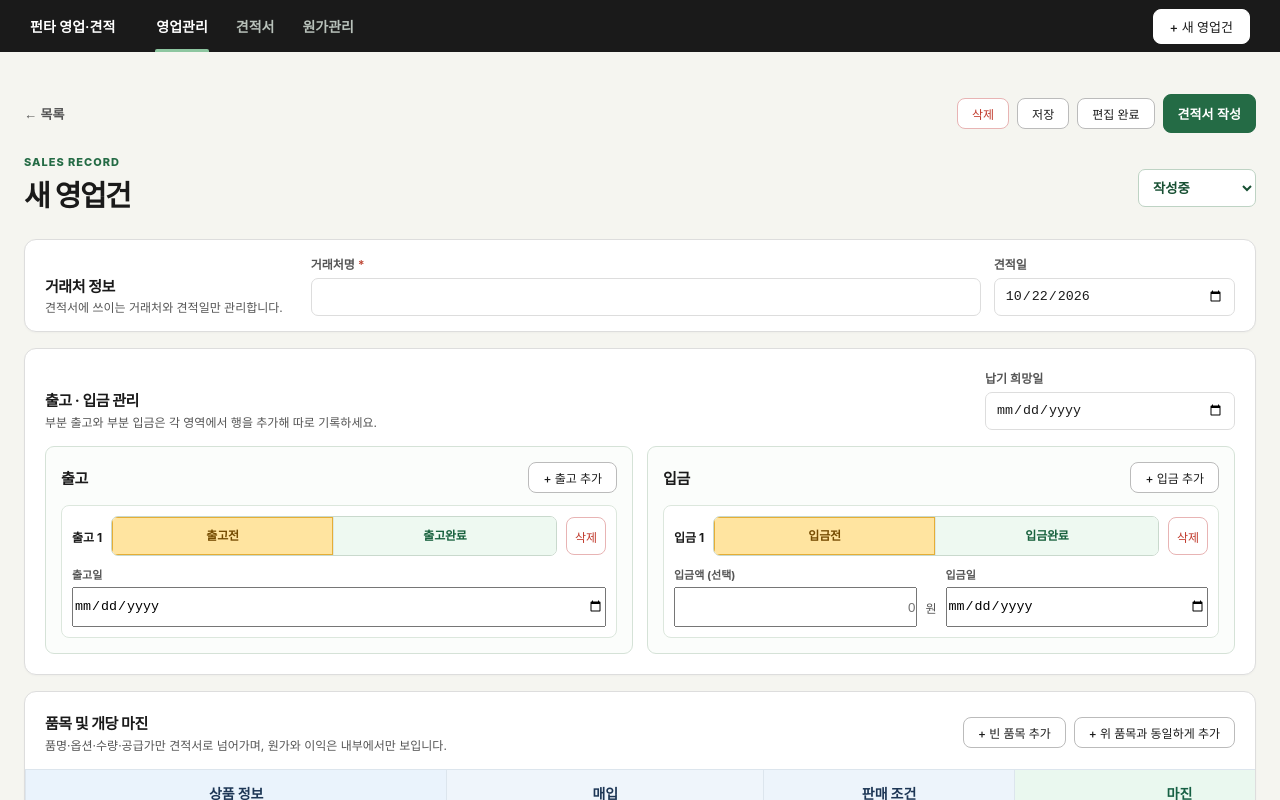
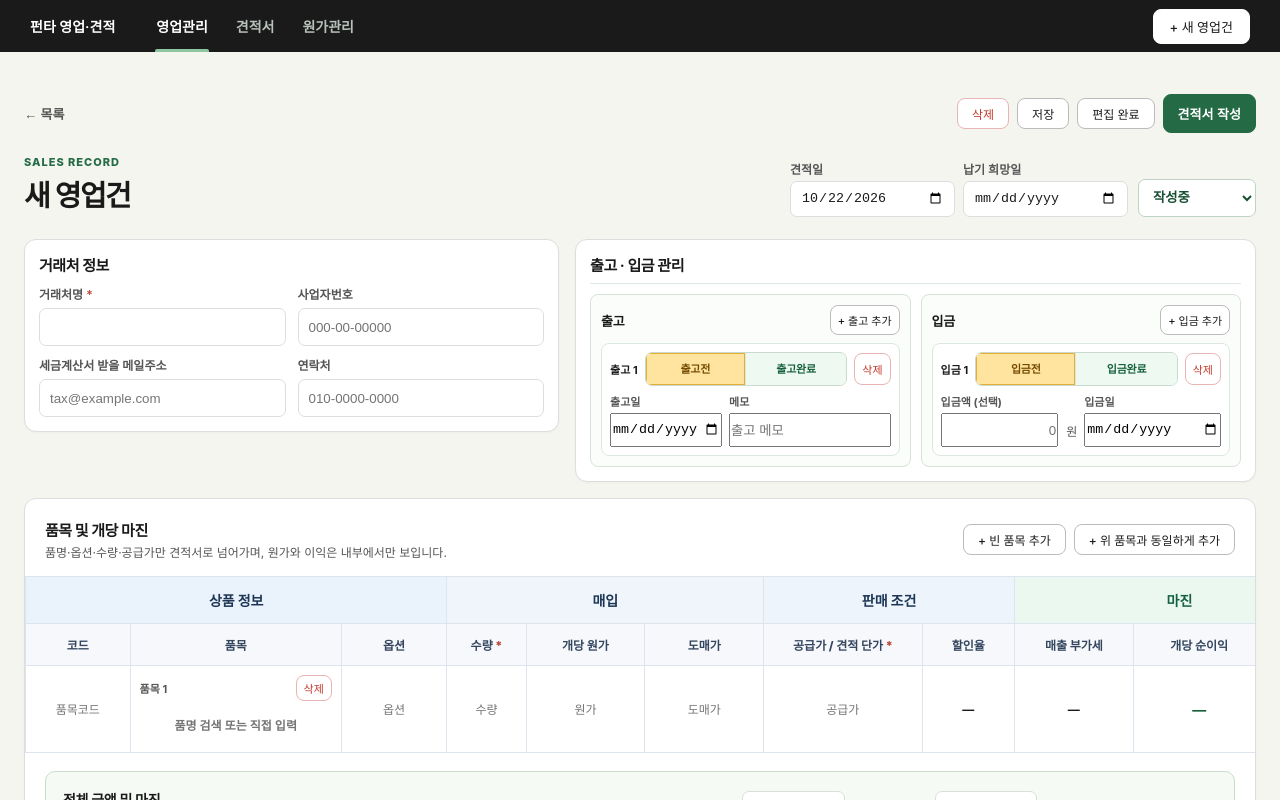
Before and after one commit to gihoan1209-lgtm/funtastic-quote, a Next.js app: page / in a window 1280 px wide. Both pictures are taken after a click on the button "첫 영업건 등록". Shown: the top 800 px of the page. Built offline with nearby package versions, Linux system fonts and the light colour scheme.

Commit message:
Refine client and tracking details

```diff
--- a/app/globals.css
+++ b/app/globals.css
@@ -450,9 +450,13 @@ body {
 .back-button { padding: 4px 0; color: var(--text2); border: 0; background: transparent; font-size: 13px; font-weight: 600; }
 .back-button:hover { color: var(--text); }
 .sales-detail-title { margin-bottom: 18px; text-align: left; }
+.sales-title-tools { display: flex; align-items: flex-end; justify-content: flex-end; gap: 10px; }
+.sales-date-strip { display: grid; grid-template-columns: repeat(2, minmax(140px, 165px)); gap: 8px; }
+.sales-date-strip .field { gap: 4px; }
+.sales-date-strip input { min-height: 36px; }
 .status-select { min-width: 118px; color: var(--green-dark); border-color: #bed3c4; font-weight: 700; }
 .sales-form-grid { display: grid; grid-template-columns: minmax(0, 0.88fr) minmax(0, 1.12fr); align-items: start; gap: 16px; margin-bottom: 16px; }
-.sales-record-overview { display: grid; gap: 16px; margin-bottom: 16px; }
+.sales-record-overview { display: grid; grid-template-columns: minmax(360px, 0.88fr) minmax(540px, 1.12fr); align-items: start; gap: 16px; margin-bottom: 16px; }
 .form-card { padding: 20px; margin-bottom: 16px; }
 .sales-form-grid .form-card, .sales-record-overview .form-card { margin-bottom: 0; }
 .form-card h2 { margin-bottom: 15px; font-size: 15px; letter-spacing: -0.03em; }
@@ -475,51 +479,48 @@ body {
 .check-label, .vat-toggle, .quote-vat { display: inline-flex; align-items: center; gap: 5px; color: var(--text2); font-size: 12px; }
 .check-label input, .vat-toggle input, .quote-vat input { width: 14px; height: 14px; accent-color: var(--green); }
 
-.sales-core-card { padding: 15px 20px; }
-.sales-core-bar { display: grid; grid-template-columns: minmax(170px, 0.42fr) minmax(0, 1.58fr); align-items: end; gap: 20px; }
-.sales-core-label h2 { margin: 0 0 3px; font-size: 15px; letter-spacing: -0.03em; }
-.sales-core-label p { color: var(--text2); font-size: 12px; line-height: 1.45; }
-.sales-core-fields { grid-template-columns: minmax(0, 1fr) minmax(190px, 0.36fr); align-items: end; }
-.tracking-card { display: grid; align-content: start; gap: 16px; }
-.tracking-card-header { display: flex; align-items: flex-end; justify-content: space-between; gap: 18px; }
-.tracking-card-header > div:first-child { min-width: 0; }
-.tracking-card-header h2 { margin: 0 0 3px; font-size: 15px; letter-spacing: -0.03em; }
-.tracking-card-header p { color: var(--text2); font-size: 12px; }
-.tracking-due-date { width: min(250px, 100%); max-width: none; flex: 0 1 250px; }
-.tracking-stack { display: grid; grid-template-columns: repeat(2, minmax(0, 1fr)); align-items: start; gap: 14px; }
+.sales-core-card, .tracking-card { padding: 14px; }
+.sales-core-heading { margin-bottom: 10px; }
+.sales-core-heading h2, .tracking-card-header h2 { margin: 0; font-size: 15px; letter-spacing: -0.03em; }
+.sales-core-fields { grid-template-columns: repeat(2, minmax(0, 1fr)); align-items: end; gap: 10px 12px; }
+.tracking-card { display: grid; align-content: start; gap: 10px; }
+.tracking-card-header { display: block; padding-bottom: 8px; border-bottom: 1px solid #e0e9e1; }
+.tracking-stack { display: grid; grid-template-columns: repeat(2, minmax(0, 1fr)); align-items: start; gap: 10px; }
 .tracking-section {
   display: grid;
-  gap: 12px;
-  padding: 15px;
+  gap: 8px;
+  padding: 10px;
   border: 1px solid #d5e2d7;
-  border-radius: 9px;
+  border-radius: 8px;
   background: #fbfdfb;
 }
 .tracking-section-heading { display: flex; align-items: center; justify-content: space-between; gap: 10px; }
-.tracking-section h3 { font-size: 15px; letter-spacing: -0.02em; }
-.tracking-list { display: grid; gap: 10px; }
+.tracking-section h3 { font-size: 13px; letter-spacing: -0.02em; }
+.tracking-section-heading .btn-light { min-height: 30px; padding: 4px 7px; font-size: 11px; }
+.tracking-list { display: grid; gap: 8px; }
 .tracking-row {
   display: grid;
-  gap: 10px;
-  padding: 10px;
+  gap: 7px;
+  padding: 8px;
   border: 1px solid #dce7dd;
   border-radius: 8px;
   background: #fff;
 }
-.tracking-row-top { display: grid; grid-template-columns: auto minmax(0, 1fr) auto; align-items: center; gap: 9px; }
-.tracking-row-fields { display: grid; grid-template-columns: minmax(0, 1fr); gap: 9px; }
+.tracking-row-top { display: grid; grid-template-columns: auto minmax(0, 1fr) auto; align-items: center; gap: 7px; }
+.tracking-row-fields { display: grid; grid-template-columns: minmax(0, 1fr); gap: 7px; }
+.tracking-shipment-fields { grid-template-columns: minmax(112px, 0.8fr) minmax(0, 1.2fr); }
 .tracking-payment-fields { grid-template-columns: repeat(2, minmax(0, 1fr)); }
-.tracking-row-label { color: var(--text); font-size: 12px; white-space: nowrap; }
+.tracking-row-label { color: var(--text); font-size: 11px; white-space: nowrap; }
 .tracking-status-buttons { display: grid; grid-template-columns: repeat(2, minmax(0, 1fr)); overflow: hidden; border: 1px solid #c9d9cd; border-radius: 7px; background: #fff; }
 .tracking-status-button {
-  min-height: 38px;
-  padding: 5px 7px;
+  min-height: 32px;
+  padding: 4px 6px;
   color: var(--text2);
   border: 0;
   border-right: 1px solid #dfe8e0;
   background: #fff;
   font-family: inherit;
-  font-size: 12px;
+  font-size: 11px;
   font-weight: 800;
   letter-spacing: -0.02em;
   line-height: 1;
@@ -531,10 +532,10 @@ body {
 .tracking-status-before.is-active { color: #754b00; background: #ffe4a0; box-shadow: inset 0 0 0 1px #e5ae36; }
 .tracking-status-completed.is-active { color: #fff; background: #23744a; box-shadow: inset 0 0 0 1px #17613d; }
 .tracking-status-button:hover { filter: brightness(0.97); }
-.tracking-date-field, .tracking-amount-field { display: grid; gap: 5px; min-width: 0; }
-.tracking-date-field > span, .tracking-amount-field > span { color: var(--text2); font-size: 11px; font-weight: 700; }
-.tracking-date-field input, .tracking-amount-field input { width: 100%; min-width: 0; min-height: 40px; }
-.tracking-remove { min-height: 38px; padding: 5px 8px; }
+.tracking-date-field, .tracking-amount-field, .tracking-memo-field { display: grid; gap: 4px; min-width: 0; }
+.tracking-date-field > span, .tracking-amount-field > span, .tracking-memo-field > span { color: var(--text2); font-size: 11px; font-weight: 700; }
+.tracking-date-field input, .tracking-amount-field input, .tracking-memo-field input { width: 100%; min-width: 0; min-height: 34px; }
+.tracking-remove { min-height: 32px; padding: 4px 7px; font-size: 11px; }
 
 .sales-edit-fields > fieldset { min-width: 0; margin: 0; padding: 0; border: 0; }
 .sales-readonly :is(input, textarea, select) {
@@ -581,9 +582,11 @@ body {
   border: 1px solid #dce5de;
   border-radius: 7px;
 }
-.sales-readonly .tracking-row-top, .sales-readonly .tracking-row-fields { padding: 9px 10px; }
+.sales-readonly .tracking-row-top { padding: 8px 9px; }
 .sales-readonly .tracking-row-top { border-bottom: 1px solid #dce5de; }
-.sales-readonly .tracking-row-fields { background: #fbfdfb; }
+.sales-readonly .tracking-row-fields { gap: 0; padding: 0; background: #fbfdfb; }
+.sales-readonly .tracking-row-fields > label { padding: 7px 9px; }
+.sales-readonly .tracking-row-fields > label + label { border-left: 1px solid #dce5de; }
 .sales-readonly .tracking-status-buttons { border: 0; border-radius: 0; }
 .sales-readonly .tracking-status-button { opacity: 1; }
 .sales-readonly .tracking-row :is(input, select) {
@@ -688,8 +691,8 @@ body {
 .note-cell { width: 70px; }
 .quote-vat { justify-content: center; white-space: nowrap; font-size: 11px; }
 
-@media (max-width: 1200px) {
-  .sales-form-grid { grid-template-columns: 1fr; }
+@media (max-width: 1100px) {
+  .sales-form-grid, .sales-record-overview { grid-template-columns: 1fr; }
 }
 
 @media (max-width: 880px) {
@@ -715,14 +718,12 @@ body {
   .sales-heading-actions, .status-select, .back-button { position: static; }
   .sales-heading-actions, .sales-detail-actions { justify-content: flex-start; }
   .sales-heading h1, .sales-detail-title h1 { font-size: 25px; }
+  .sales-title-tools { width: 100%; justify-content: space-between; }
+  .sales-date-strip { flex: 1 1 auto; grid-template-columns: repeat(2, minmax(0, 1fr)); }
   .form-card { padding: 16px; }
   .form-card-heading { align-items: flex-start; flex-direction: column; }
   .form-card-actions { justify-content: flex-start; }
-  .sales-core-card { padding: 16px; }
-  .sales-core-bar { grid-template-columns: 1fr; gap: 13px; }
-  .sales-core-fields { grid-template-columns: 1fr; }
-  .tracking-card-header { align-items: stretch; flex-direction: column; }
-  .tracking-due-date { width: 100%; flex-basis: auto; }
+  .sales-core-card, .tracking-card { padding: 14px; }
   .sales-items-wrap { margin: 0 -16px; }
   .sales-items-table th:first-child, .sales-items-table td:first-child { padding-left: 16px; }
   .sales-items-table th:last-child, .sales-items-table td:last-child { padding-right: 16px; }
@@ -732,9 +733,14 @@ body {
 }
 
 @media (max-width: 520px) {
+  .sales-title-tools { align-items: stretch; flex-direction: column; }
+  .sales-date-strip { width: 100%; }
+  .status-select { width: 100%; }
+  .sales-core-fields { grid-template-columns: 1fr; }
   .tracking-row-top { grid-template-columns: minmax(0, 1fr) auto; }
   .tracking-status-buttons { grid-column: 1 / -1; grid-row: 2; }
-  .tracking-payment-fields { grid-template-columns: 1fr; }
+  .tracking-shipment-fields, .tracking-payment-fields { grid-template-columns: 1fr; }
+  .sales-readonly .tracking-row-fields > label + label { border-top: 1px solid #dce5de; border-left: 0; }
 }
 
 @media print {
--- a/app/page.js
+++ b/app/page.js
@@ -77,6 +77,7 @@ const createShipment = (id = 1, values = {}) => ({
   id,
   status: 'before',
   date: '',
+  memo: '',
   ...values,
 })
 
@@ -98,6 +99,12 @@ const normalizeSaleRecord = (sale = {}) => {
   const record = sale || {}
   return {
     ...record,
+    clientName: String(record.clientName ?? ''),
+    contactPhone: String(record.contactPhone ?? ''),
+    businessRegistrationNumber: String(record.businessRegistrationNumber ?? ''),
+    taxInvoiceEmail: String(record.taxInvoiceEmail ?? ''),
+    quoteDate: String(record.quoteDate ?? today()),
+    requestedDueDate: String(record.requestedDueDate ?? ''),
     status: record.status === 'confirmed' || record.status === 'issued' ? 'confirmed' : 'draft',
     items: Array.isArray(record.items) && record.items.length
       ? record.items.map((item, index) => createSaleItem(item?.id ?? index + 1, item))
@@ -169,6 +176,8 @@ const createSale = () => {
     clientName: '',
     contactName: '',
     contactPhone: '',
+    businessRegistrationNumber: '',
+    taxInvoiceEmail: '',
     recipientTitle: '대표이사 귀하',
     status: 'draft',
     requestedDueDate: '',
@@ -263,7 +272,7 @@ export default function QuotePage() {
     return sales.filter((sale) => {
       const matchesStatus = salesStatusFilter === 'all' || sale.status === salesStatusFilter
       const firstItem = sale.items?.find((item) => item.name?.trim())?.name || ''
-      const matchesSearch = !query || [sale.clientName, sale.contactName, firstItem]
+      const matchesSearch = !query || [sale.clientName, sale.contactName, sale.contactPhone, sale.businessRegistrationNumber, sale.taxInvoiceEmail, firstItem]
         .join(' ')
         .toLocaleLowerCase('ko-KR')
         .includes(query)
@@ -901,26 +910,31 @@ export default function QuotePage() {
                 <fieldset disabled={!salesEditMode}>
               <section className="sales-detail-title">
                 <div><p className="eyebrow">SALES RECORD</p><h1>{selectedSale.clientName || '새 영업건'}</h1></div>
-                <select className="status-select" value={selectedSale.status} onChange={(event) => updateSaleField('status', event.target.value)} aria-label="영업 상태">
-                  {Object.entries(SALE_STATUS).map(([value, status]) => <option key={value} value={value}>{status.label}</option>)}
-                </select>
+                <div className="sales-title-tools">
+                  <div className="sales-date-strip">
+                    <label className="field"><span>견적일</span><input type="date" value={selectedSale.quoteDate} onClick={openNativeDatePicker} onChange={(event) => updateSaleField('quoteDate', event.target.value)} /></label>
+                    <label className="field"><span>납기 희망일</span><input type="date" value={selectedSale.requestedDueDate} onClick={openNativeDatePicker} onChange={(event) => updateSaleField('requestedDueDate', event.target.value)} /></label>
+                  </div>
+                  <select className="status-select" value={selectedSale.status} onChange={(event) => updateSaleField('status', event.target.value)} aria-label="영업 상태">
+                    {Object.entries(SALE_STATUS).map(([value, status]) => <option key={value} value={value}>{status.label}</option>)}
+                  </select>
+                </div>
               </section>
 
               <div className="sales-record-overview">
                 <section className="form-card sales-core-card">
-                  <div className="sales-core-bar">
-                    <div className="sales-core-label"><h2>거래처 정보</h2><p>견적서에 쓰이는 거래처와 견적일만 관리합니다.</p></div>
-                    <div className="form-fields sales-core-fields">
-                      <label className="field"><span>거래처명 <em>*</em></span><input value={selectedSale.clientName} onChange={(event) => updateSaleField('clientName', event.target.value)} /></label>
-                      <label className="field"><span>견적일</span><input type="date" value={selectedSale.quoteDate} onClick={openNativeDatePicker} onChange={(event) => updateSaleField('quoteDate', event.target.value)} /></label>
-                    </div>
+                  <div className="sales-core-heading"><h2>거래처 정보</h2></div>
+                  <div className="form-fields sales-core-fields">
+                    <label className="field"><span>거래처명 <em>*</em></span><input value={selectedSale.clientName} onChange={(event) => updateSaleField('clientName', event.target.value)} /></label>
+                    <label className="field"><span>사업자번호</span><input value={selectedSale.businessRegistrationNumber} onChange={(event) => updateSaleField('businessRegistrationNumber', event.target.value)} placeholder="000-00-00000" autoComplete="off" /></label>
+                    <label className="field"><span>세금계산서 받을 메일주소</span><input type="email" value={selectedSale.taxInvoiceEmail} onChange={(event) => updateSaleField('taxInvoiceEmail', event.target.value)} placeholder="tax@example.com" autoComplete="email" /></label>
+                    <label className="field"><span>연락처</span><input type="tel" value={selectedSale.contactPhone} onChange={(event) => updateSaleField('contactPhone', event.target.value)} placeholder="010-0000-0000" autoComplete="tel" /></label>
                   </div>
                 </section>
 
                 <section className="form-card tracking-card">
                   <div className="tracking-card-header">
-                    <div><h2>출고 · 입금 관리</h2><p>부분 출고와 부분 입금은 각 영역에서 행을 추가해 따로 기록하세요.</p></div>
-                    <label className="field tracking-due-date"><span>납기 희망일</span><input type="date" value={selectedSale.requestedDueDate} onClick={openNativeDatePicker} onChange={(event) => updateSaleField('requestedDueDate', event.target.value)} /></label>
+                    <h2>출고 · 입금 관리</h2>
                   </div>
                   <div className="tracking-stack">
                     <section className="tracking-section tracking-shipment-section">
@@ -936,8 +950,9 @@ export default function QuotePage() {
                               </div>
                               <button type="button" className="btn-light btn-del tracking-remove" onClick={() => removeShipment(shipment.id)} disabled={selectedSale.shipments.length === 1}>삭제</button>
                             </div>
-                            <div className="tracking-row-fields">
+                            <div className="tracking-row-fields tracking-shipment-fields">
                               <label className="tracking-date-field"><span>출고일</span><input type="date" value={shipment.date} onClick={openNativeDatePicker} onChange={(event) => updateShipment(shipment.id, 'date', event.target.value)} /></label>
+                              <label className="tracking-memo-field"><span>메모</span><input value={shipment.memo ?? ''} onChange={(event) => updateShipment(shipment.id, 'memo', event.target.value)} placeholder="출고 메모" /></label>
                             </div>
                           </div>
                         ))}
```
